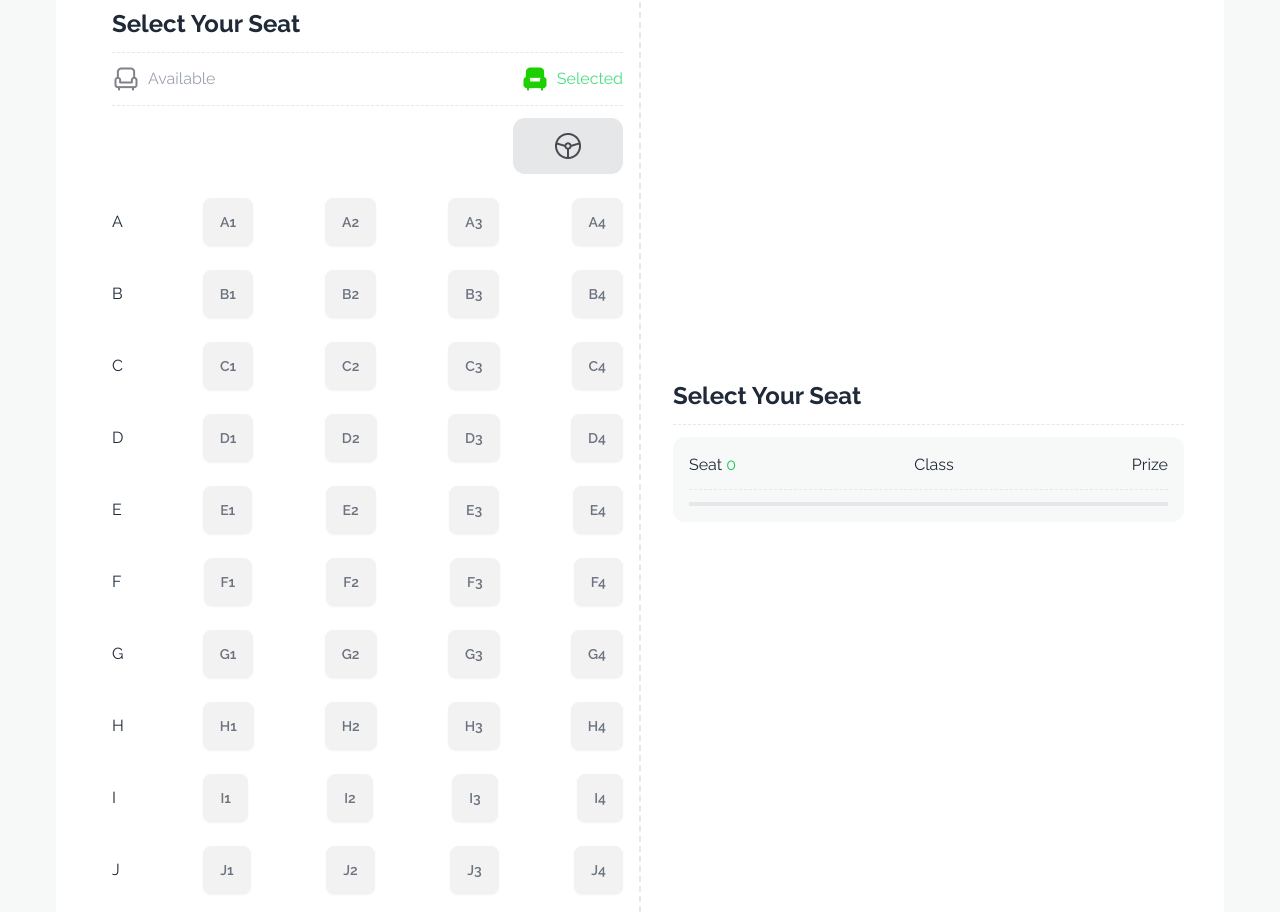
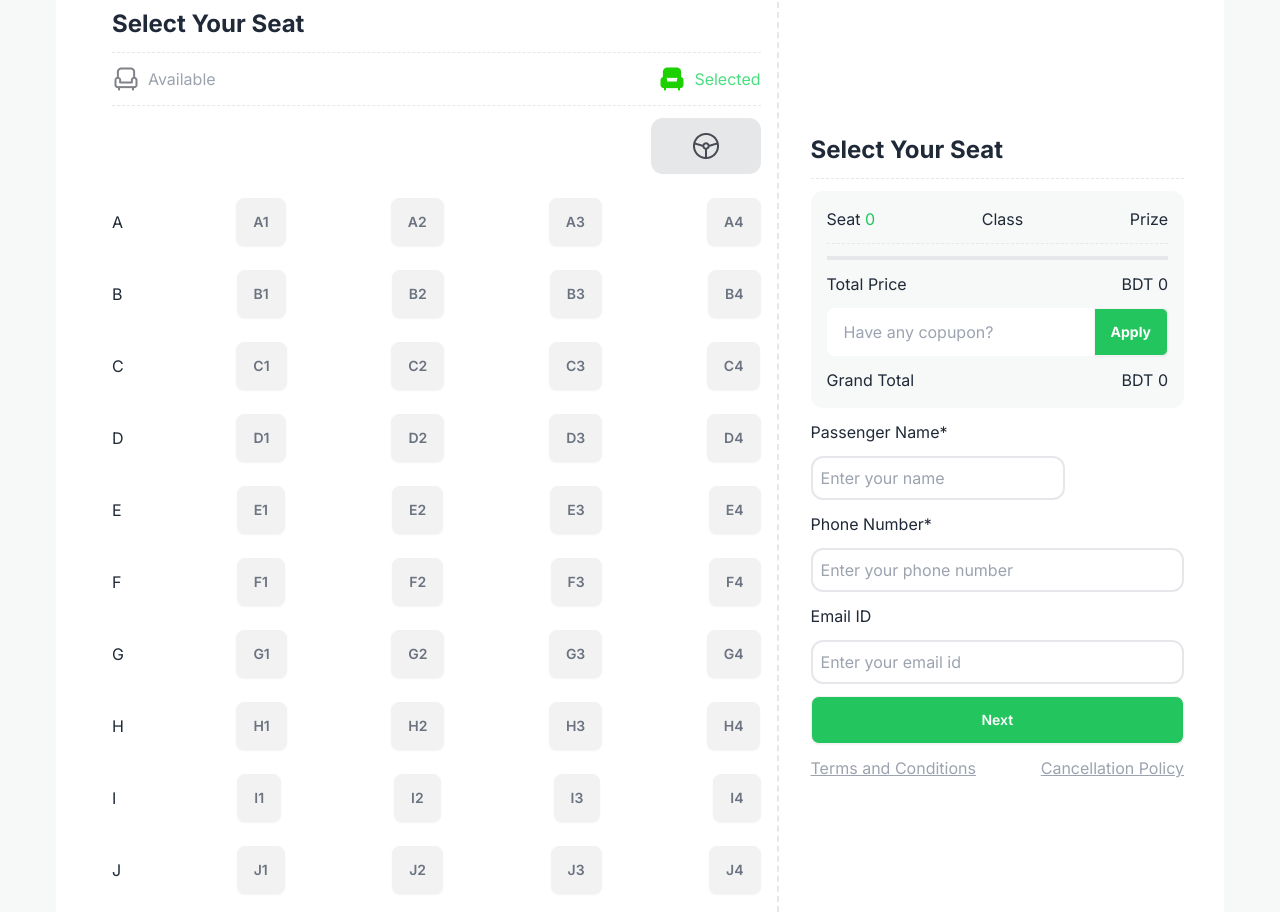
Before and after one commit to shahadathhs/fifth-assignment, a plain HTML site: page index.html in a window 1280 px wide. Shown: the part 1920-2832 px from the top of the page. Drawn offline with nearby package versions, Linux system fonts and the light colour scheme.

Commit message:
design completed

```diff
--- a/index.html
+++ b/index.html
@@ -101,7 +101,7 @@
       <button class="btn text-green-500 border-green-500 bg-white">See All Offers</button>
     </section>
     <!-- paribahan section-->
-    <div class="bg-[#F7F8F8] rounded-t-3xl border-green-600 border-t-2 p-4 mt-9 space-y-5">
+    <div class="bg-[#F7F8F8] rounded-t-3xl border-green-600 border-t-2 p-0 lg:p-4 mt-9 space-y-5">
       <!-- part 1 -->
       <section class="text-center space-y-5 pt-4">
         <h3 class="font-extrabold text-3xl">P.H Paribahan</h3>
@@ -148,8 +148,8 @@
         </div>
       </section>
       <!-- part 3 -->
-      <section class="raleway-font bg-white mx-3 lg:mx-10 rounded-2xl flex flex-col lg:flex-row p-6 lg:p-10 items-center gap-8 justify-between">
-        <div class=" flex-1 space-y-3 border-r-0 border-b-2 lg:border-r-2 lg:border-b-0 p-4 border-dashed">
+      <section class="inter-font bg-white mx-0 lg:mx-10 rounded-2xl flex flex-col lg:flex-row pb-3 p-0 lg:p-10 items-center gap-8 justify-between">
+        <div class="flex-1 space-y-3 border-r-0 border-b-2 lg:border-r-2 lg:border-b-0 p-4 border-dashed">
           <p class="font-bold text-2xl">Select Your Seat</p>
           <hr class="border-dashed">
           <div class="flex justify-between gap-3">
@@ -237,7 +237,7 @@
             </div>
           </div>
         </div>
-        <div class="flex-1 space-y-3">
+        <div class="space-y-3">
           <p class="font-bold text-2xl">Select Your Seat</p>
           <hr class="border-dashed">
           <div class="space-y-3 bg-[#F7F8F8] rounded-xl p-4">
@@ -251,12 +251,33 @@
 
             </div>
             <hr class="border-2">
+            <div class="flex justify-between">
+              <p>Total Price</p>
+              <p>BDT <span id="total-prize">0</span></p>
+            </div>
+            <div class="join flex justify-center">
+              <input id="input-field" class="input join-item" placeholder="Have any copupon?"/>
+              <button id="apply-btn" class="btn join-item rounded-md bg-green-500 text-white font-bold">
+                Apply
+              </button>
+            </div>
+            <div class="flex justify-between">
+              <p>Grand Total</p>
+              <p>BDT <span id="grand-total">0</span></p>
+            </div>
           </div>
-          <div>
-
+          <div class="space-y-3 text-center lg:text-left">
+            <p>Passenger Name*</p>
+            <input type="text" name="" id="passenger-name" placeholder="Enter your name" class="border-2 p-2 w-auto lg:w-fulll rounded-xl">
+            <p>Phone Number*</p>
+            <input type="number" name="" id="phone-number" placeholder="Enter your phone number" class="border-2 p-2 w-auto lg:w-full rounded-xl">
+            <p>Email ID</p>
+            <input type="email" name="" id="email-id" placeholder="Enter your email id" class="border-2 p-2 rounded-xl w-auto lg:w-full"> <br>
+            <button class="btn bg-green-500 text-white w-auto lg:w-full">Next</button>
           </div>
-          <div>
-
+          <div class="flex flex-col lg:flex-row text-center justify-between gap-3 text-gray-400">
+            <p><u>Terms and Conditions</u></p>
+            <p><u>Cancellation Policy</u></p>
           </div>
         </div>
       </section>
```
